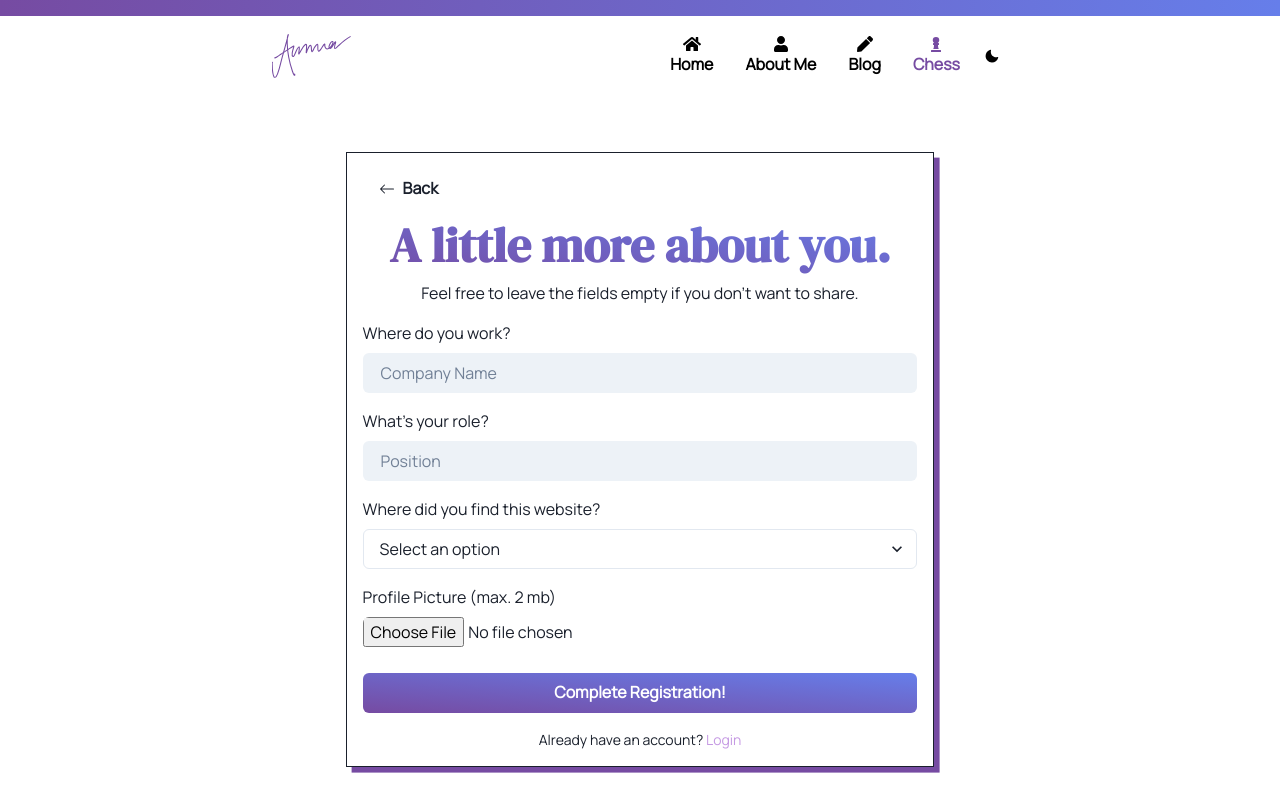
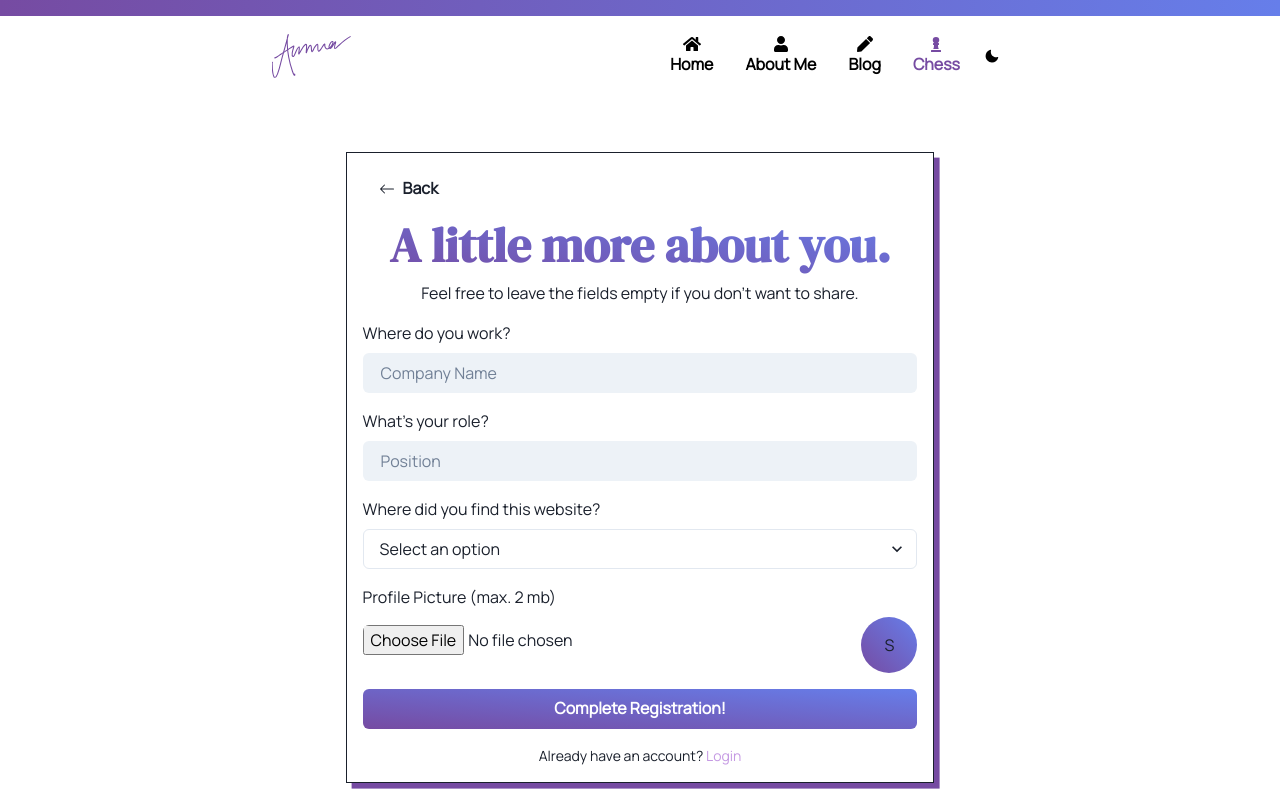
Before and after one commit to ammar-ahmed22/ammarahmedca, a React (Create React App) app in the folder client/: page /chess/register in a window 1280 px wide. Both pictures are taken after typing "Sample", "Sample", "Sample", "name@example.com", "Sample123", "Sample123" into the empty fields and a click on the button "Next". Shown: the top 800 px of the page. Built offline with nearby package versions, Linux system fonts and the light colour scheme.

Commit message:
login autocomplete, profile page, navigation stuff

```diff
--- a/client/src/chess/ChessRouter.tsx
+++ b/client/src/chess/ChessRouter.tsx
@@ -12,6 +12,7 @@ import Register from "./pages/Register";
 import ConfirmEmail from "./pages/ConfirmEmail"
 import ForgotPassword from "./pages/ForgotPassword";
 import ResetPassword from "./pages/ResetPassword";
+import Profile from "./pages/Profile";
 import Loading from "./components/Loading";
 
 export const chessRoutes : RouteObject[] = [
@@ -54,6 +55,14 @@ export const chessRoutes : RouteObject[] = [
   {
     path: "reset-password/:token",
     element: <ResetPassword />
+  },
+  {
+    path: "profile",
+    element: (
+      <AuthorizedRoute>
+        <Profile />
+      </AuthorizedRoute>
+    )
   }
 ]
 
--- a/client/src/chess/components/AuthorizedRoute.tsx
+++ b/client/src/chess/components/AuthorizedRoute.tsx
@@ -1,15 +1,18 @@
 import React from "react";
 import { useGetUser } from "../../hooks/auth";
-import { Navigate, useNavigate } from "react-router-dom";
+import { Navigate, useNavigate, useLocation } from "react-router-dom";
+import type { Location } from "react-router-dom";
 import AuthContextProvider from "../contexts/AuthContext";
 import Loading from "../components/Loading";
 import {
-  Text,
   Menu,
   MenuButton,
   MenuList,
   MenuItem,
-  IconButton
+  MenuGroup,
+  IconButton,
+  MenuDivider,
+  useToken
 } from "@chakra-ui/react";
 import { HamburgerIcon } from "@chakra-ui/icons"
 import { BiLogOut, BiUser } from "react-icons/bi"
@@ -26,6 +29,8 @@ const AuthorizedRoute : React.FC<AuthorizedRouteProps> = ({ children, redirectPa
   const { user, loading, error } = useGetUser();
   const navigate = useNavigate();
   const removeAuthToken = useSessionStorage("authToken")[2];
+  const loc = useLocation()
+  const [size12] = useToken("sizes", ["12"])
 
   if (loading){
     return <Loading />
@@ -47,6 +52,23 @@ const AuthorizedRoute : React.FC<AuthorizedRouteProps> = ({ children, redirectPa
 
 
 
+  type Pages = "profile" | "game";
+  const active = (page: "profile" | "game", loc: Location) => {
+    const pathnameMap : Record<Pages, string> = {
+      profile: "/chess/profile",
+      game: "/chess/play"
+    }
+
+    if (pathnameMap[page] === loc.pathname){
+      return {
+        color: "brand.purple.400",
+        fontWeight: "bold"
+      }
+    }
+
+    return {}
+  }
+
   const handleLogout = () => {
     removeAuthToken()
     navigate("/chess")
@@ -64,15 +86,18 @@ const AuthorizedRoute : React.FC<AuthorizedRouteProps> = ({ children, redirectPa
           size="lg"
           pos="absolute"
           top="0"
-          left="0"
+          left={`-${size12}`}
         />
         <MenuList>
-          <MenuItem icon={<BiUser />} command="⌘P">
-            Profile
-          </MenuItem>
-          <MenuItem icon={<FaChessPawn />} command="⌘G" onClick={() => navigate("/chess/play")}>
-            Game
-          </MenuItem>
+          <MenuGroup title="Navigation">
+            <MenuItem icon={<BiUser />} command="⌘P" {...active("profile", loc)} disabled onClick={() => navigate("/chess/profile")}>
+              Profile
+            </MenuItem>
+            <MenuItem icon={<FaChessPawn />} command="⌘G" {...active("game", loc)} onClick={() => navigate("/chess/play")}>
+              Game
+            </MenuItem>
+          </MenuGroup>
+          <MenuDivider />
           <MenuItem icon={<BiLogOut />} command="⌘L" onClick={handleLogout}>
             Logout
           </MenuItem>
--- /dev/null
+++ b/client/src/chess/components/ProfileImage.tsx
@@ -0,0 +1,61 @@
+import React from "react";
+import {
+  Box,
+  Image,
+  LayoutProps,
+  Text,
+  TextProps
+} from "@chakra-ui/react";
+
+
+interface ProfileImageProps{
+  image?: string,
+  letter?: string,
+  size?: LayoutProps["h"]
+  fontSize?: TextProps["fontSize"];
+}
+
+const ProfileImage : React.FC<ProfileImageProps> = ({ image, letter, size, fontSize }) => {
+
+
+
+  if (image){
+    return (
+      <Box w={size ?? "100%"} h={size ?? "100%"} >
+        <Image src={image} objectFit="cover" borderRadius="full" w="100%" h="100%"/>
+      </Box>
+    )
+  }
+
+  if (letter) {
+    return (
+      <Box
+        h={0}
+        w={size}
+        bgGradient="linear(to-tr, brand.purple.500, brand.blue.500)"
+        pos="relative"
+        borderRadius="full"
+        pb={size}
+      >
+        <Text
+          fontSize={fontSize}
+          p={0}
+          m={0}
+          pos="absolute"
+          top="50%"
+          left="50%"
+          transform="translate(-50%, -50%)"
+        >{letter}</Text>
+      </Box>
+    )
+  }
+
+
+  // fallback display a ?
+  return (
+    <Box />
+  )
+
+}
+
+export default ProfileImage;
--- a/client/src/chess/pages/Login.tsx
+++ b/client/src/chess/pages/Login.tsx
@@ -69,27 +69,27 @@ const Login : React.FC = () => {
         <Text textAlign="center" mb="2" >Login to play your next move.</Text>
         <Formik
           initialValues={{
-            email: "",
+            username: "",
             password: ""
           }}
           onSubmit={(values) => {
             login({ variables: {
-              email: values.email,
+              email: values.username,
               password: values.password
             }})
             // setSubmitted(true);
           }}
         >
-          {({ handleSubmit, errors, touched } : FormikProps<{email: string, password: string}>) => (
-            <form onSubmit={handleSubmit}>
+          {({ handleSubmit, errors, touched } : FormikProps<{username: string, password: string}>) => (
+            <form onSubmit={handleSubmit} autoComplete="on">
               <VStack spacing={4} align="flex-start">
                 <FormControl>
-                  <FormLabel htmlFor="email">Email Address</FormLabel>
+                  <FormLabel htmlFor="username">Email Address</FormLabel>
                   <Field
                     as={Input}
-                    id="email"
-                    name="email"
-                    type="email"
+                    id="username"
+                    name="username"
+                    type="text"
                     variant="filled"
                   />
                 </FormControl>
--- /dev/null
+++ b/client/src/chess/pages/Profile.tsx
@@ -0,0 +1,18 @@
+import React from "react";
+import { Box, Text } from "@chakra-ui/react";
+
+const Profile : React.FC = () => {
+
+  return (
+    <Box>
+      <Text
+        fontSize={{ base: "5xl", lg: "6xl"}}
+        as="h1"
+        fontFamily="heading"
+        variant="gradient"
+      >Profile</Text>
+    </Box>
+  )
+}
+
+export default Profile;
--- a/client/src/chess/pages/Register.tsx
+++ b/client/src/chess/pages/Register.tsx
@@ -14,17 +14,16 @@ import {
   Select,
   Icon,
   Link,
-  InputLeftElement
 } from "@chakra-ui/react";
 import { Formik, Field, FormikProps } from "formik";
 import { FaRegEyeSlash, FaRegEye } from "react-icons/fa"
 import { BsArrowLeft } from "react-icons/bs"
-import { FiFile } from "react-icons/fi";
 import React, { useState, useEffect } from "react";
 import Card from "../../components/Card";
 import { useAuthMutation } from "../../hooks/auth";
 import { gql } from "@apollo/client";
 import { useNavigate } from "react-router-dom";
+import ProfileImage from "../components/ProfileImage";
 
 const Register : React.FC = () => {
 
@@ -55,7 +54,6 @@ const Register : React.FC = () => {
   }, [loading, error, submitted, navigate])
 
 
-
   return (
     <Flex justify="center" align="center" w="100%">
       <Card w="80%" h="auto" >
@@ -82,8 +80,6 @@ const Register : React.FC = () => {
                   middleName: data.middleName,
                 }}
                 onSubmit={(values) => {
-                  // alert(JSON.stringify(values, null, 2))
-
                   setData( prev => ({
                     ...prev,
                     email: values.email,
@@ -241,28 +237,18 @@ const Register : React.FC = () => {
                   fileName: "",
                 }}
                 onSubmit={(values) => {
-                  // register({ variables: {
-                  //   data: {
-                  //     ...data,
-                  //     company: values.company,
-                  //     position: values.position,
-                  //     foundBy: values.foundBy
-                  //   }
-                  // }})
-                  alert(JSON.stringify(
-                    {
+                  register({ variables: {
+                    data: {
                       ...data,
                       company: values.company,
                       position: values.position,
                       foundBy: values.foundBy,
                       profilePic: values.profilePic
-                    },
-                    null,
-                    2
-                  ))
+                    }
+                  }})
                 }}
               >
-                {({ handleSubmit, setFieldError, errors, values, setFieldValue, setErrors } : FormikProps<Omit<RegisterData, "email" | "password" | "firstName" | "lastName" | "middleName"> & { fileName: string }>) => (
+                {({ handleSubmit, errors, setFieldValue, values } : FormikProps<Omit<RegisterData, "email" | "password" | "firstName" | "lastName" | "middleName"> & { fileName: string }>) => (
                   <form onSubmit={handleSubmit}>
                     <VStack spacing={4} align="flex-start">
                       <FormControl>
@@ -307,17 +293,17 @@ const Register : React.FC = () => {
 
                       <FormControl isInvalid={!!errors.profilePic}>
                         <FormLabel htmlFor="profilePic">Profile Picture (max. 2 mb)</FormLabel>
-
+                        <HStack justify="space-between">
                           <Field
                             as={Input}
                             type="file"
                             name="profilePic"
                             id="profilePic"
+                            w="50%"
                             value={undefined}
                             variant="ghost"
                             padding="0"
                             onChange={(e: React.ChangeEvent<HTMLInputElement>) => {
-
                               if (!!e.target.files?.length){
                                 const file = e.target.files[0];
                                 console.log(file.size);
@@ -335,6 +321,8 @@ const Register : React.FC = () => {
                                   console.log("Error:", err);
                                 }
 
+                              } else {
+                                setFieldValue("profilePic", "", true)
                               }
                             }}
                             validate={(value: string) => {
@@ -342,6 +330,13 @@ const Register : React.FC = () => {
                               if (size > 2000000) return "File size exceeds 2 mb"
                             }}
                           />
+                          <ProfileImage
+                            image={values.profilePic === "" ? undefined : values.profilePic}
+                            letter={values.profilePic === "" ? data.firstName[0].toUpperCase() : undefined}
+                            size="7vh"
+                          />
+                        </HStack>
+
                       <FormErrorMessage>{errors.profilePic}</FormErrorMessage>
                       </FormControl>
                       <Button type="submit" width="full" variant="gradient" isLoading={loading} >Complete Registration!</Button>
--- a/client/src/hooks/sessionStorage.ts
+++ b/client/src/hooks/sessionStorage.ts
@@ -1,10 +1,9 @@
 import { useEffect, useState } from "react";
 
 export const useSessionStorage = (key: string) : [string, (value: string) => void, () => void] => {
+  const get = () => sessionStorage.getItem(key) ?? "";
+  const [value, setValue] = useState(get())
 
-  const [value, setValue] = useState("")
-
-  const get = () => sessionStorage.getItem(key) ?? "";
   const set = (value: string) =>{
     sessionStorage.setItem(key, value);
     dispatchEvent(new Event("session-storage"))
```
